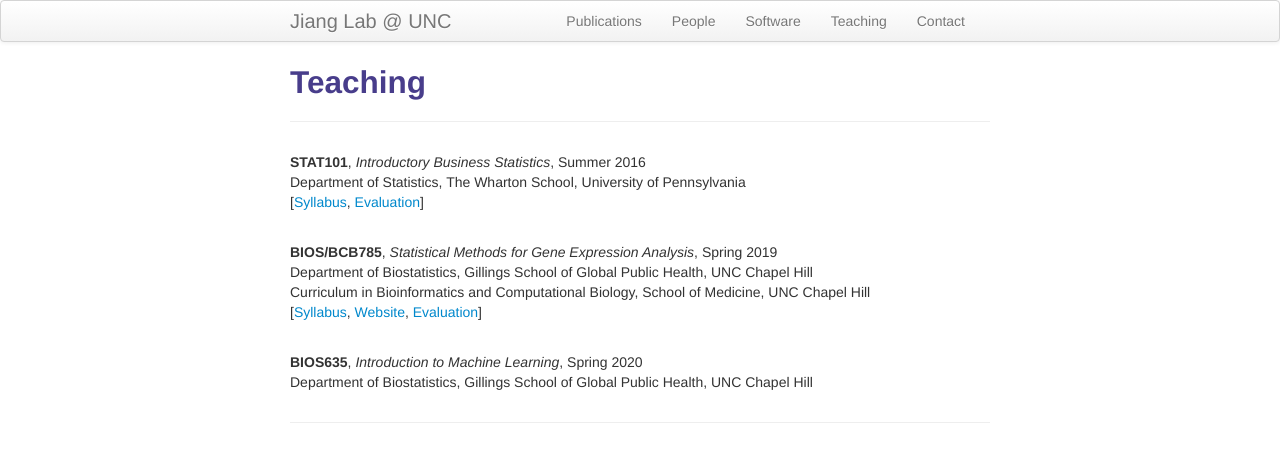
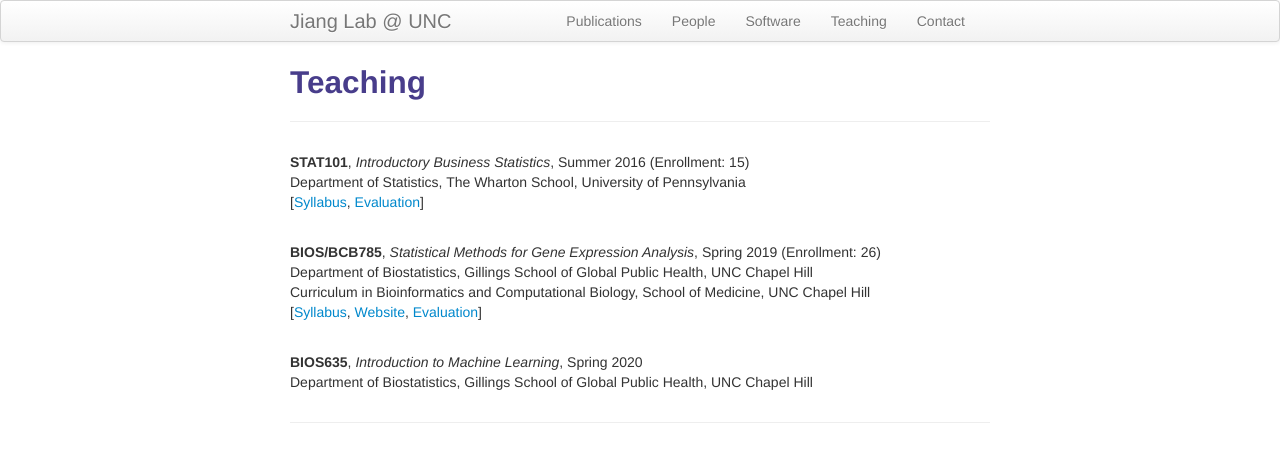
Before and after one commit to yuchaojiang/yuchaojiang.github.io, a Jekyll site: the page built from pages/teaching.md, in a window 1280 px wide. Shown: the top 462 px of the page. Built offline with Jekyll 4.4.1, drawn with Linux system fonts in a browser that asks for light colours.

Commit message:
Update teaching.md

```diff
--- a/pages/teaching.md
+++ b/pages/teaching.md
@@ -4,14 +4,14 @@ title: Teaching
 description: Courses taught by Yuchao Jiang.
 ---
 <div class="cv">
-  <b>STAT101</b>, <i>Introductory Business Statistics</i>, Summer 2016 <br/>
+  <b>STAT101</b>, <i>Introductory Business Statistics</i>, Summer 2016 (Enrollment: 15) <br/>
 Department of Statistics, The Wharton School, University of Pennsylvania <br/>
   [<a href="../assets/pdfs/Syllabus-STAT-101-2016-Summer.pdf" title="Syllabus STAT101">Syllabus</a>,
 	<a href="../assets/pdfs/STAT101_teaching_evaluation.pdf" title="Evaluation STAT101">Evaluation</a>]
 </div>
 <br/>
 <div class="cv">
-  <b>BIOS/BCB785</b>, <i>Statistical Methods for Gene Expression Analysis</i>, Spring 2019 <br/>
+  <b>BIOS/BCB785</b>, <i>Statistical Methods for Gene Expression Analysis</i>, Spring 2019 (Enrollment: 26) <br/>
 Department of Biostatistics, Gillings School of Global Public Health, UNC Chapel Hill <br/>
 Curriculum in Bioinformatics and Computational Biology, School of Medicine, UNC Chapel Hill
 <br/>
```
